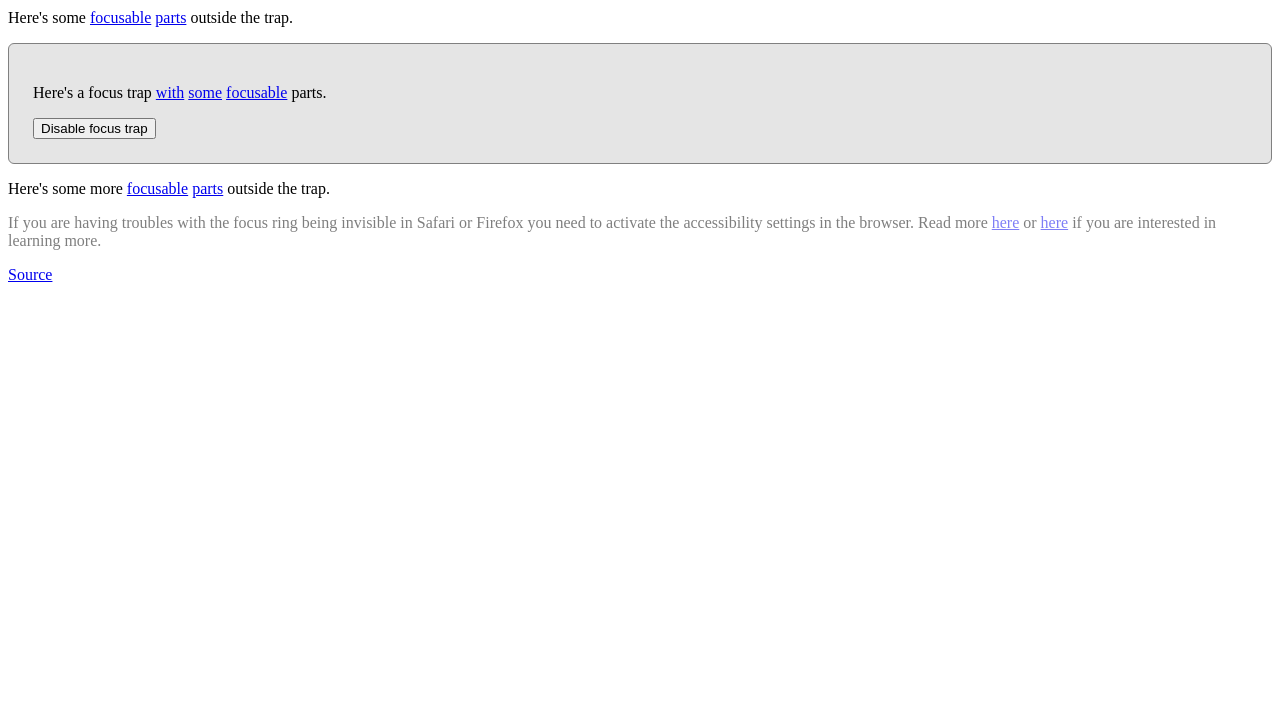
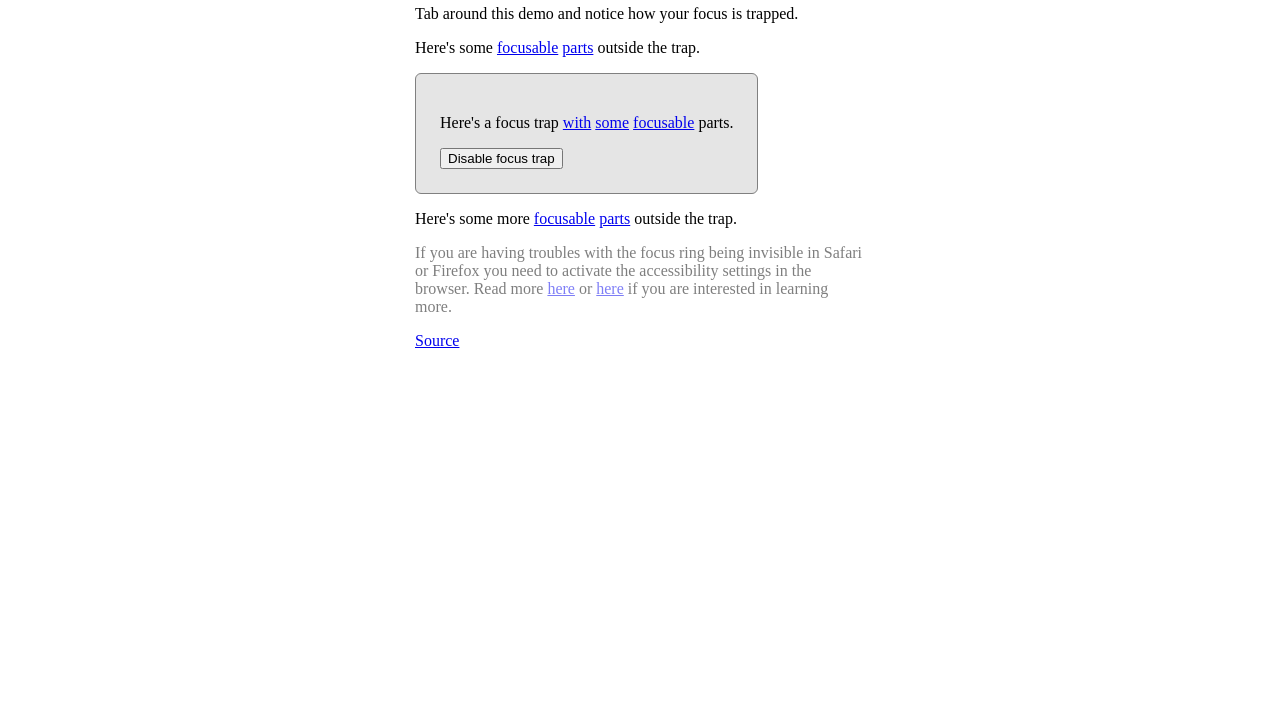
Before and after one commit to andreasbm/focus-trap, a website: page src/demo/index.html in a window 1280 px wide. Shown: the part 92-800 px from the top of the page. Drawn offline with Linux system fonts and the light colour scheme.

Commit message:
Improved demo.

```diff
--- a/src/demo/index.html
+++ b/src/demo/index.html
@@ -13,7 +13,7 @@
 		}
 
 		focus-trap {
-			display: block;
+			display: inline-block;
 			border-radius: 6px;
 			padding: 24px;
 			border: 1px solid grey;
@@ -26,12 +26,17 @@
 		#label {
 			opacity: 0.5;
 		}
+
+		section {
+			margin: 50px auto;
+			max-width: 450px;
+		}
 	</style>
 </head>
 <body>
 
+	<section>
 		<h2>@appnest/focus-trap</h2>
-
 		<p>Tab around this demo and notice how your focus is trapped.</p>
 
 		<p>Here's some <a href="#">focusable</a> <a href="#">parts</a> outside the trap.</p>
@@ -46,6 +51,8 @@
 		<p id="label">If you are having troubles with the focus ring being invisible in Safari or Firefox you need to activate the accessibility settings in the browser. Read more <a href="http://forums.devshed.com/html-programming-1/safari-submit-button-wont-focus-tab-key-effectively-488012.html" target="_blank">here</a> or <a href="https://stackoverflow.com/questions/11704828/how-to-allow-keyboard-focus-of-links-in-firefox" target="_blank">here</a> if you are interested in learning more.</p>
 
 		<a href="https://github.com/andreasbm/focus-trap">Source</a>
+
+	</section>
 
 	<noscript>
 		<p>Please enable Javascript in your browser.</p>
```
Lines whose indentation alone changed are shown as unchanged.
